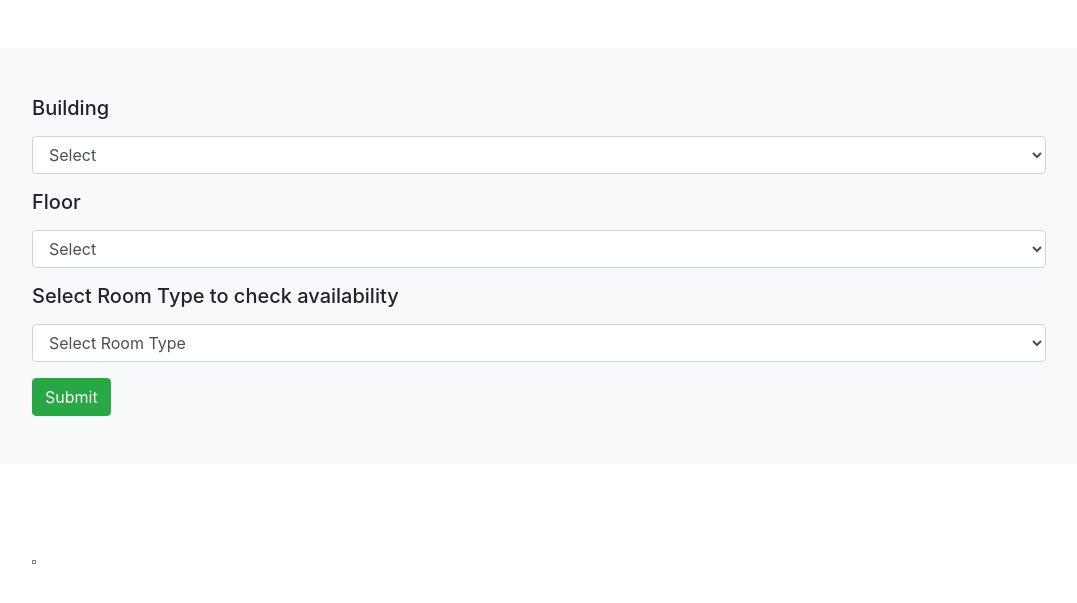
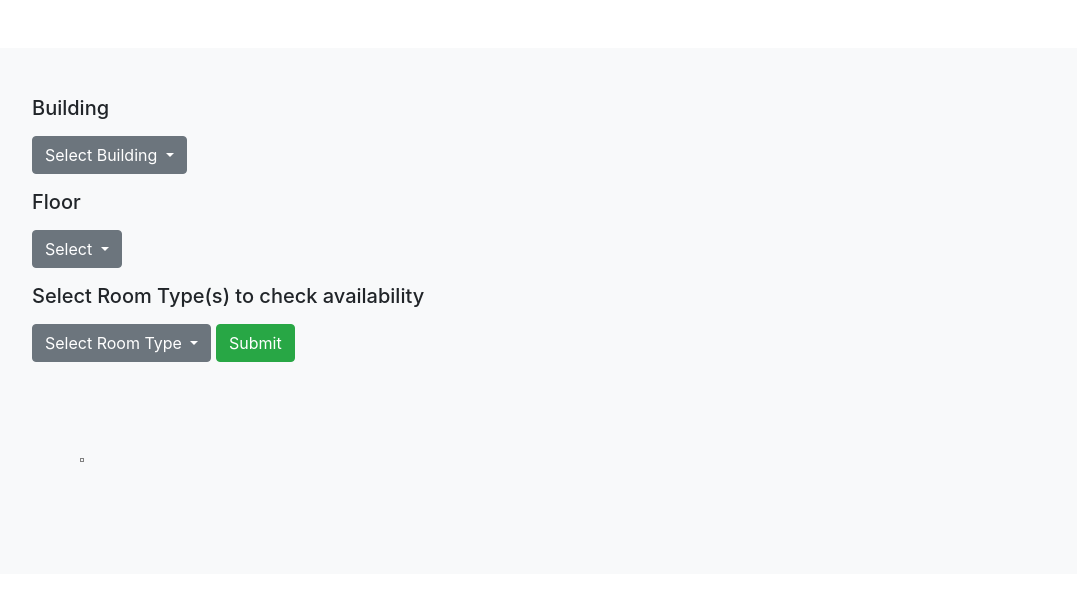
Before and after one commit to mpiyush13/Space-Ta-work-2, a Flask app: page /room in a window 1280 px wide. Shown: the part 56-659 px from the top of the page, without its empty margins (101-1178 px from the left). Run offline with Flask 3, Linux system fonts and the light colour scheme.

Commit message:
Change room file

```diff
--- a/templates/Room.html
+++ b/templates/Room.html
@@ -51,50 +51,127 @@
   <div class="container" >
     <div class="container mr-5 mt-5 p-5 pl-5 bg-light center">
       <form method="POST">
+
         <div class="form-group">
-          <label for="exampleInputPassword1"><h5>Building</h5></label>
-              <select class="form-control" id="exampleFormControlSelect1" name="bgd">
-                <option value="" disabled selected>Select</option>
-                <option>New CSE</option>
+          <label for="exampleFormControlSelect1"><h5>Building</h5></label>
+          <div class="dropdown">
+              <button class="btn btn-secondary dropdown-toggle" type="button" id="buildingDropdown" data-toggle="dropdown" aria-haspopup="true" aria-expanded="false">
+                  Select Building
+              </button>
+              <div class="dropdown-menu" aria-labelledby="buildingDropdown">
+                  <a class="dropdown-item" href="#">
+                      <input type="checkbox" name="bgd" value="New CSE">
+                      <label class="form-check-label">New CSE</label>
+                  </a>
+                  <a class="dropdown-item" href="#">
+                      <input type="checkbox" name="bgd" value="Kresit">
+                      <label class="form-check-label">Kresit</label>
+                  </a>
+              </div>
+          </div>
+      </div>
 
-                <option>Kresit</option>
 
-              </select>
-        </div>
         <div class="form-group">
           <label for="exampleInputPassword1"><h5>Floor</h5></label>
-              <select class="form-control" id="exampleFormControlSelect1" name="floor">
-                <option value="" disabled selected>Select</option>
-                <option>1</option>
+          <div class="dropdown">
+            <button class="btn btn-secondary dropdown-toggle" type="button" id="floorDropdown" data-toggle="dropdown" aria-haspopup="true" aria-expanded="false">
+              Select
+            </button>
+            <div class="dropdown-menu" aria-labelledby="floorDropdown">
+              <a class="dropdown-item" href="#"><input type="checkbox" name="floor" value="1"> 1</a>
+              <a class="dropdown-item" href="#"><input type="checkbox" name="floor" value="2"> 2</a>
+              <a class="dropdown-item" href="#"><input type="checkbox" name="floor" value="3"> 3</a>
+              <a class="dropdown-item" href="#"><input type="checkbox" name="floor" value="4"> 4</a>
+              <a class="dropdown-item" href="#"><input type="checkbox" name="floor" value="5"> 5</a>
+            </div>
+          </div>
+        </div>
 
-                <option>2</option>
-                <option>3</option>
 
-                <option>4</option>
-                <option>5</option>
+        <div class="form-group">
+          <h5><label for="exampleFormControlSelect1">Select Room Type(s) to check availability</label></h5>
+          <div class="dropdown">
+            <button class="btn btn-secondary dropdown-toggle" type="button" id="roomTypeDropdown" data-toggle="dropdown" aria-haspopup="true" aria-expanded="false">
+              Select Room Type
+            </button>
+            <div class="dropdown-menu" aria-labelledby="roomTypeDropdown">
+              <div class="form-check dropdown-item">
+                <input class="form-check-input" type="checkbox" value="Seminar Hall" name="ldap_id[]">
+                <label class="form-check-label">
+                  Seminar Hall
+                </label>
+              </div>
+              <div class="form-check dropdown-item">
+                <input class="form-check-input" type="checkbox" value="Teaching Lab" name="ldap_id[]">
+                <label class="form-check-label">
+                  Teaching Lab
+                </label>
+              </div>
+              <div class="form-check dropdown-item">
+                <input class="form-check-input" type="checkbox" value="Seminar Room" name="ldap_id[]">
+                <label class="form-check-label">
+                  Seminar Room
+                </label>
+              </div>
+              <div class="form-check dropdown-item">
+                <input class="form-check-input" type="checkbox" value="Classroom" name="ldap_id[]">
+                <label class="form-check-label">
+                  Classroom
+                </label>
+              </div>
+              <div class="form-check dropdown-item">
+                <input class="form-check-input" type="checkbox" value="PG first year Lab" name="ldap_id[]">
+                <label class="form-check-label">
+                  PG first year Lab
+                </label>
+              </div>
+              <div class="form-check dropdown-item">
+                <input class="form-check-input" type="checkbox" value="Faculty room" name="ldap_id[]">
+                <label class="form-check-label">
+                  Faculty room
+                </label>
+              </div>
+              <div class="form-check dropdown-item">
+                <input class="form-check-input" type="checkbox" value="RS Room" name="ldap_id[]">
+                <label class="form-check-label">
+                  RS Room
+                </label>
+              </div>
+              <div class="form-check dropdown-item">
+                <input class="form-check-input" type="checkbox" value="Meeting room" name="ldap_id[]">
+                <label class="form-check-label">
+                  Meeting room
+                </label>
+              </div>
+              <div class="form-check dropdown-item">
+                <input class="form-check-input" type="checkbox" value="Storage" name="ldap_id[]">
+                <label class="form-check-label">
+                  Storage
+                </label>
+              </div>
+              <div class="form-check dropdown-item">
+                <input class="form-check-input" type="checkbox" value="Research lab" name="ldap_id[]">
+                <label class="form-check-label">
+                  Research lab
+                </label>
+              </div>
+              <div class="form-check dropdown-item">
+                <input class="form-check-input" type="checkbox" value="Department Office" name="ldap_id[]">
+                <label class="form-check-label">
+                  Department Office
+                </label>
+              </div>
+              <div class="form-check dropdown-item">
+                <input class="form-check-input" type="checkbox" value="Lecture Hall" name="ldap_id[]">
+                <label class="form-check-label">
+                  Lecture Hall
+                </label>
+              </div>
+          </div>
 
 
 
-              </select>
-        </div>
-        <div class="form-group">
-            <h5><label for="exampleFormControlSelect1">Select Room Type to check availability</label></h5>
-            <select class="form-control" id="exampleFormControlSelect1" name="ldap_id">
-              <option value="" disabled selected>Select Room Type</option>
-              <option>Seminar Hall</option>
-              <option>Teaching Lab</option>
-              <option>Seminar Room</option>
-              <option>Classroom</option>
-              <option>PG first year Lab</option>
-              <option>Faculty room</option>
-              <option>RS Room</option>
-              <option>Meeting room</option>
-              <option>Storage</option>
-              <option>Research lab</option>
-              <option>Department Office</option>
-              <option>Lecture Hall</option>
-            </select>
-          </div>
         <!-- <input type="submit" value="Submit"> -->
         <button type="submit" class="btn btn-success" value="Submit">Submit</button>
 
```
